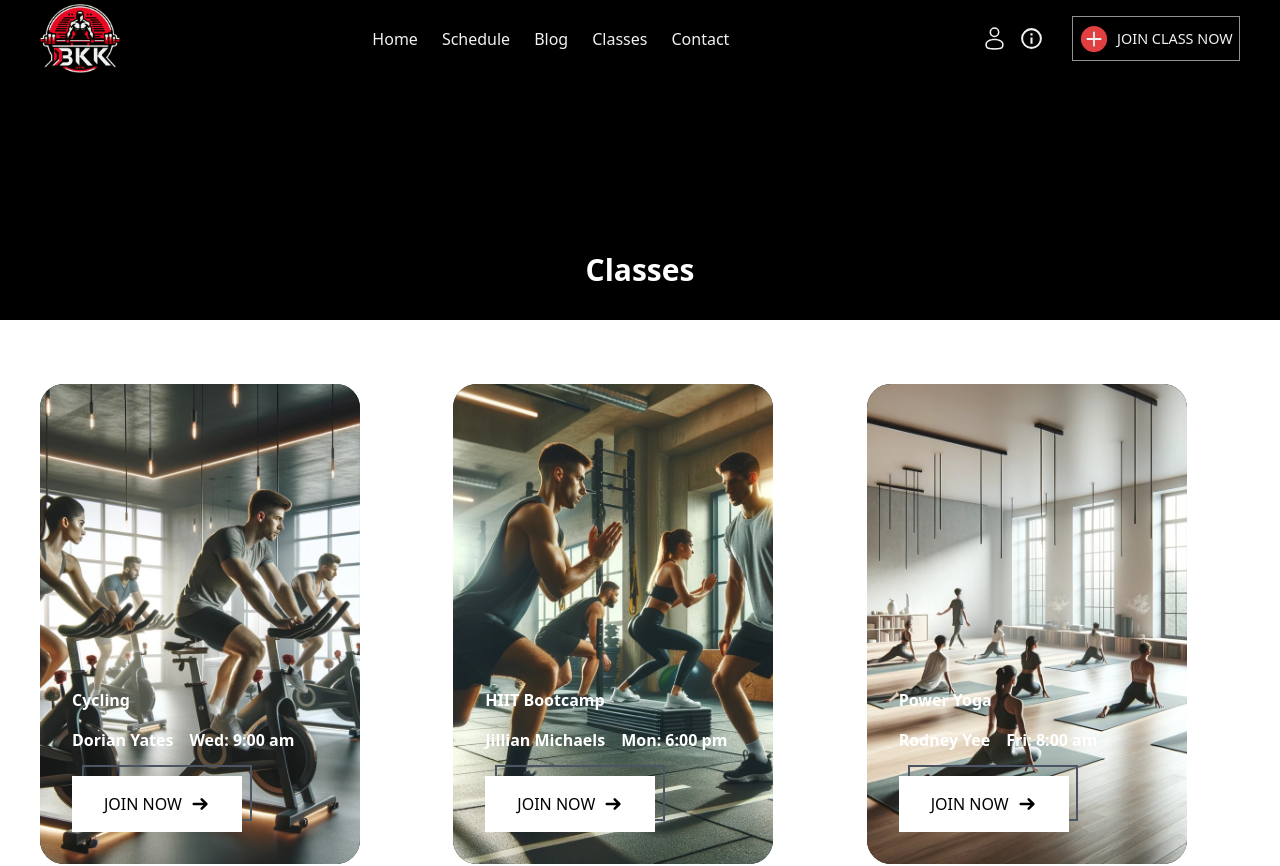
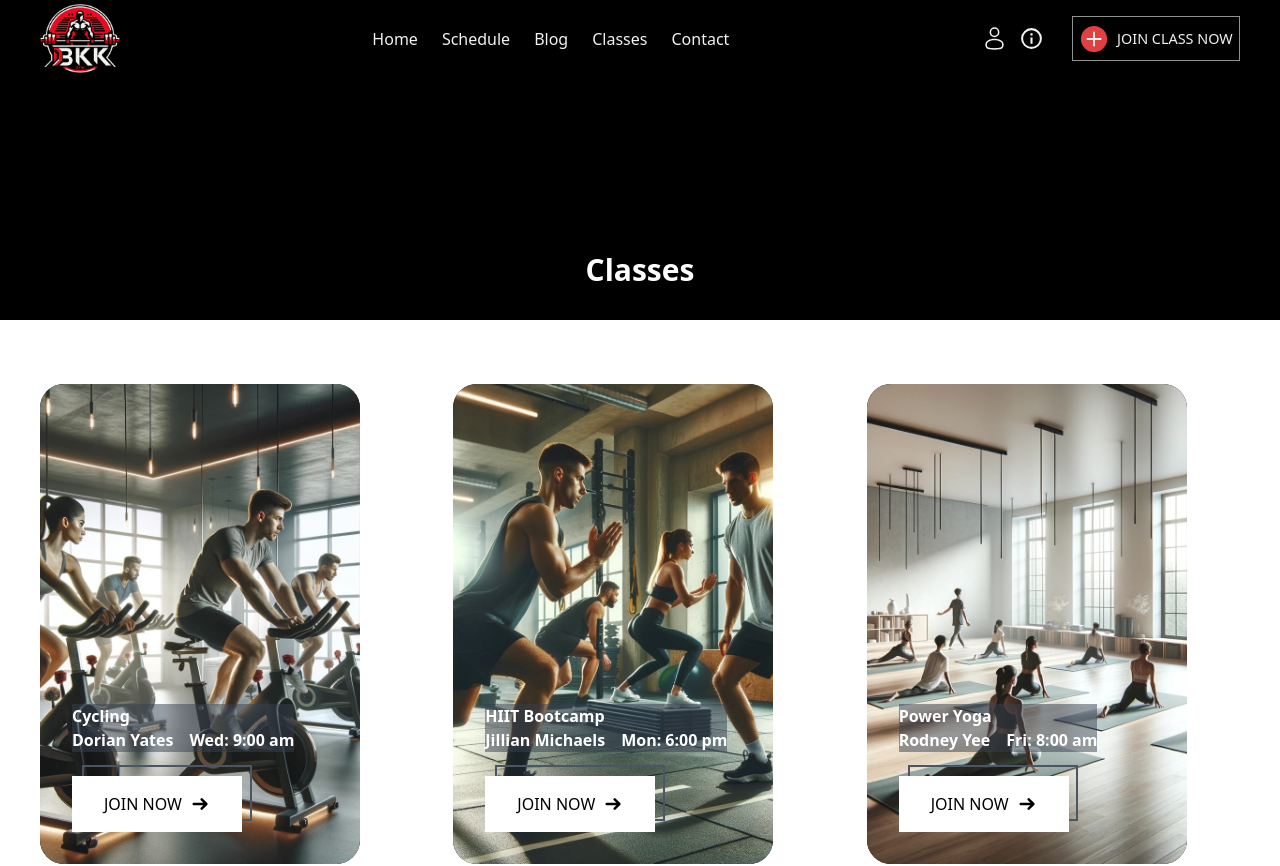
Before and after one commit to OnigiriKing/new-project, a React (Create React App) app: page /classes in a window 1280 px wide. Shown: the top 866 px of the page. Built offline with nearby package versions, Linux system fonts and the light colour scheme.

Commit message:
text bg added

```diff
--- a/src/components/classesComp/ClassesComp.jsx
+++ b/src/components/classesComp/ClassesComp.jsx
@@ -19,10 +19,12 @@ export default function ClassesComp() {
                   class="absolute object-center object-cover w-full h-full"
                 ></img>
                 <div class="flex flex-col p-[2rem] justify-end gap-[1rem] z-20">
-                  <h3>{gymClass.name}</h3>
-                  <div class="flex gap-[1rem]">
-                    <p>{gymClass.trainer}</p>
-                    <p>{gymClass.time}</p>
+                  <div class="gap-[1rem] bg-opacity-50 bg-gray-700 w-fit">
+                    <h3 class="">{gymClass.name}</h3>
+                    <div class="flex gap-[1rem]">
+                      <p>{gymClass.trainer}</p>
+                      <p>{gymClass.time}</p>
+                    </div>
                   </div>
                   <button class="button-class-light mt-[.5rem]">
                     JOIN NOW {allSvg(20).arrow}
```
Also changed, not shown: src/dist/style.css.
